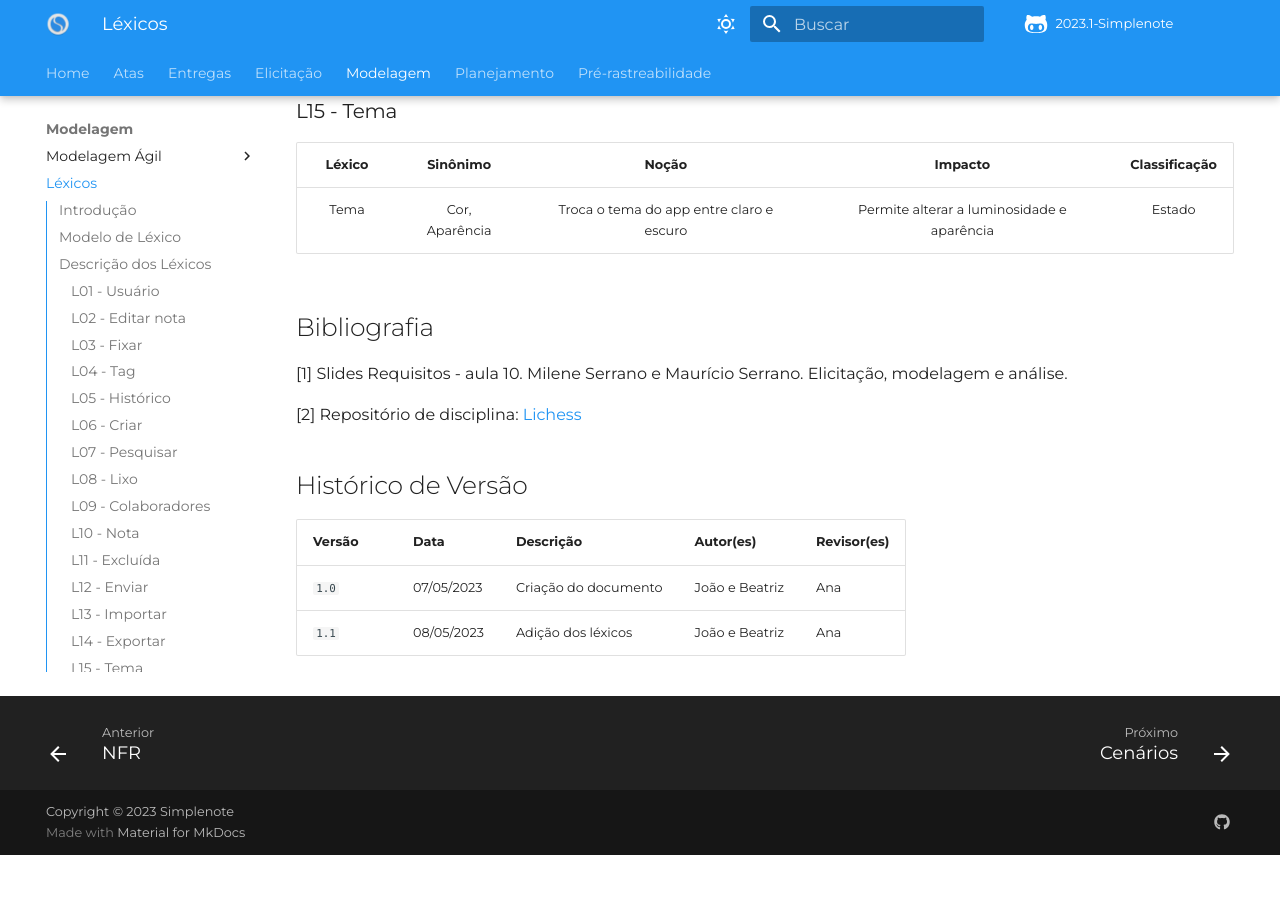
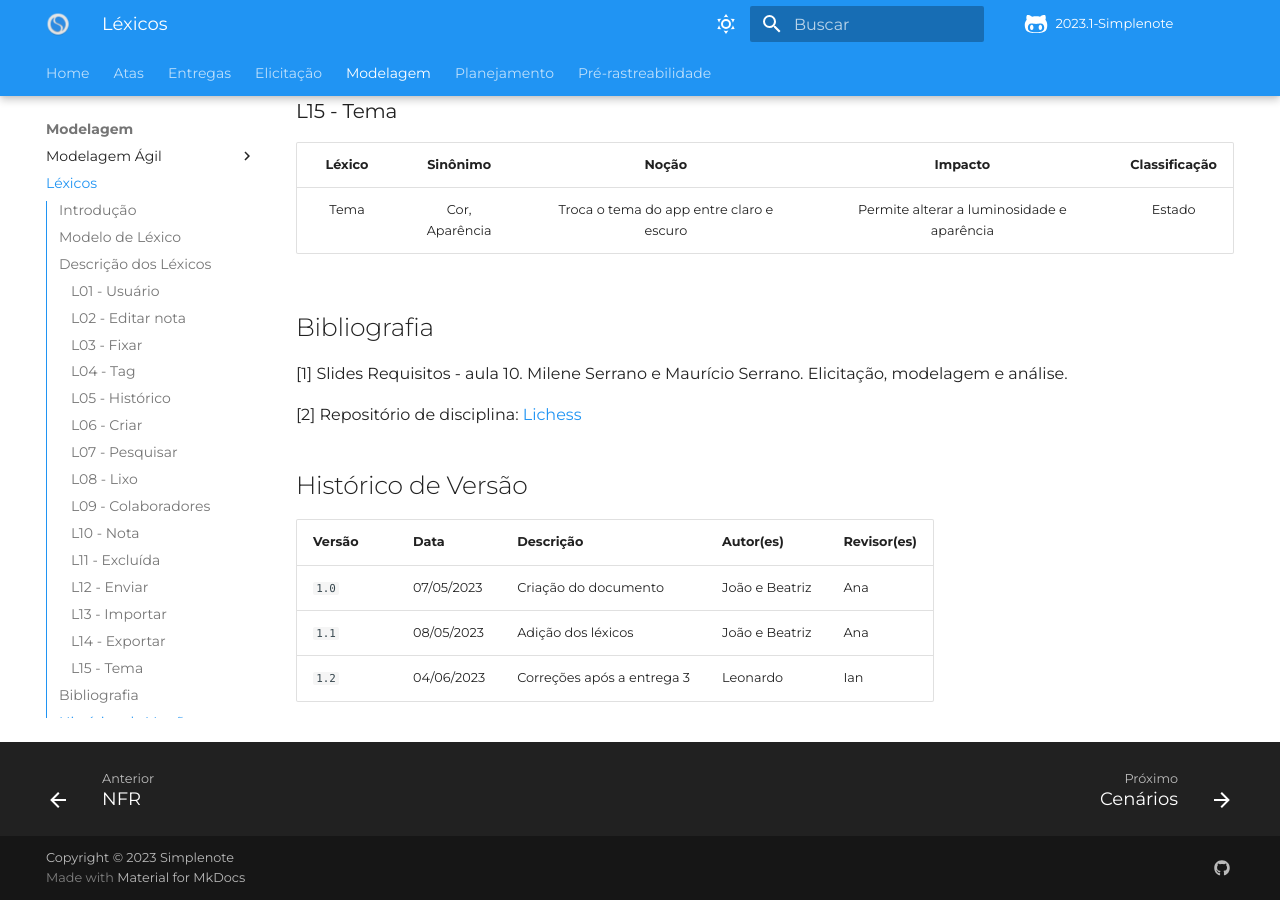
Before and after one commit to Requisitos-de-Software/2023.1-Simplenote, an MkDocs documentation site: the page built from docs/modelagem/lexico.md, in a window 1280 px wide and 900 px high, scrolled down 3666 px. Built offline with MkDocs 1.6.1 and Material for MkDocs 9.7.7, drawn with Linux system fonts in a browser that asks for light colours; some web fonts are replaced; comment, search, counter and statistics services are not loaded; before the commit the page ends 4521 px from its top, so only the background shows below that.

Commit message:
#50 Update lexico.md

```diff
--- a/docs/modelagem/lexico.md
+++ b/docs/modelagem/lexico.md
@@ -120,7 +120,8 @@
 
 ## Histórico de Versão
 
-| Versão | Data       | Descrição            | Autor(es)      | Revisor(es) |
-| ------ | ---------- | -------------------- | -------------- | ----------- |
-| `1.0`  | 07/05/2023 | Criação do documento | João e Beatriz | Ana         |
-| `1.1`  | 08/05/2023 | Adição dos léxicos   | João e Beatriz | Ana         |
+| Versão | Data       | Descrição                    | Autor(es)      | Revisor(es) |
+| ------ | ---------- | --------------------         | -------------- | ----------- |
+| `1.0`  | 07/05/2023 | Criação do documento         | João e Beatriz | Ana         |
+| `1.1`  | 08/05/2023 | Adição dos léxicos           | João e Beatriz | Ana         |
+| `1.2`  | 04/06/2023 | Correções após a entrega 3   | Leonardo       | Ian         |
```
